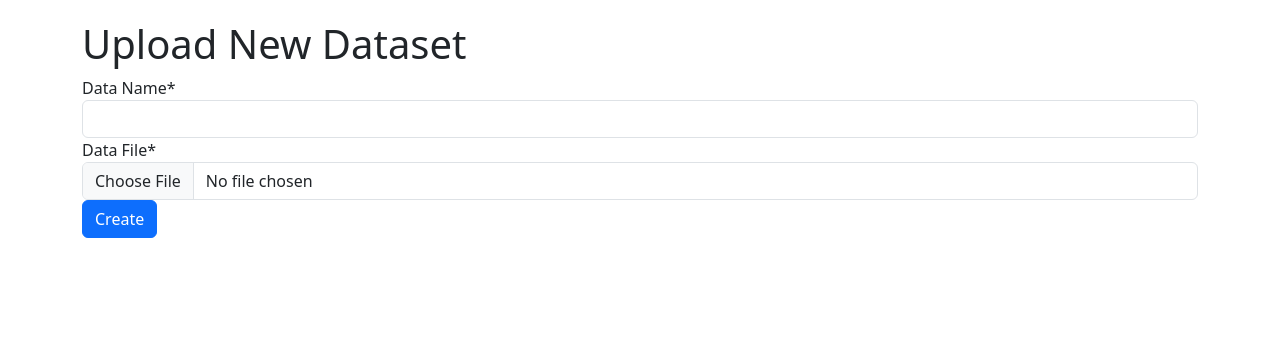
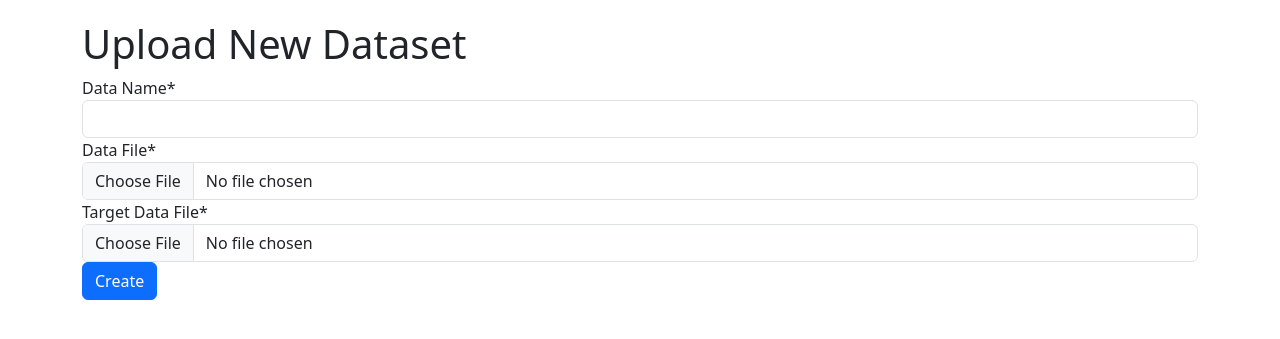
Before and after one commit to AliJavanJ1/os-project, a Django app: template templates/app/projects.html in a window 1280 px wide. Shown: the part 236-575 px from the top of the page. Run offline with Django 4.2, Linux system fonts and the light colour scheme; the template is opened without the code that fills it: values that come from a table or form of the project are taken from there, others are empty; some libraries are stand-ins or nearby versions.

Commit message:
add target file to project and recombine migrations

```diff
--- a/app/forms.py
+++ b/app/forms.py
@@ -69,6 +69,9 @@ class NewProjectForm(forms.Form):
     data_file = forms.FileField(required=True,
                                 label='Data File',
                                 widget=forms.FileInput(attrs={'class': 'form-control'}))
+    target_data_file = forms.FileField(required=True,
+                                       label='Target Data File',
+                                       widget=forms.FileInput(attrs={'class': 'form-control'}))
 
     def save(self, model, commit=True):
         """
@@ -79,7 +82,8 @@ class NewProjectForm(forms.Form):
         """
         project = Project(model=model,
                           data_file=self.cleaned_data['data_file'],
-                          data_name=self.cleaned_data['data_name'])
+                          data_name=self.cleaned_data['data_name'],
+                          target_data_file=self.cleaned_data['target_data_file'])
         if commit:
             project.save()
         return project
--- a/app/models.py
+++ b/app/models.py
@@ -22,6 +22,7 @@ class Project(models.Model):
     data_name = models.CharField(max_length=100, blank=False, null=False)
     model = models.ForeignKey(AIModel, on_delete=models.CASCADE)
     data_file = models.FileField(upload_to='data_files')
+    target_data_file = models.FileField(upload_to='data_files')
 
     class Meta:
         unique_together = ('data_name', 'model')
--- a/templates/app/projects.html
+++ b/templates/app/projects.html
@@ -35,6 +35,11 @@
                             <h3><a href="{{ project.data_file.url }}">Dataset</a></h3>
                         </div>
                     </div>
+                    <div class="row">
+                        <div class="col-10">
+                            <h3><a href="{{ project.target_data_file.url }}">Target Dataset</a></h3>
+                        </div>
+                    </div>
                 </div>
             </div>
         </div>
```
Also changed, not shown: app/migrations/0001_initial.py.
